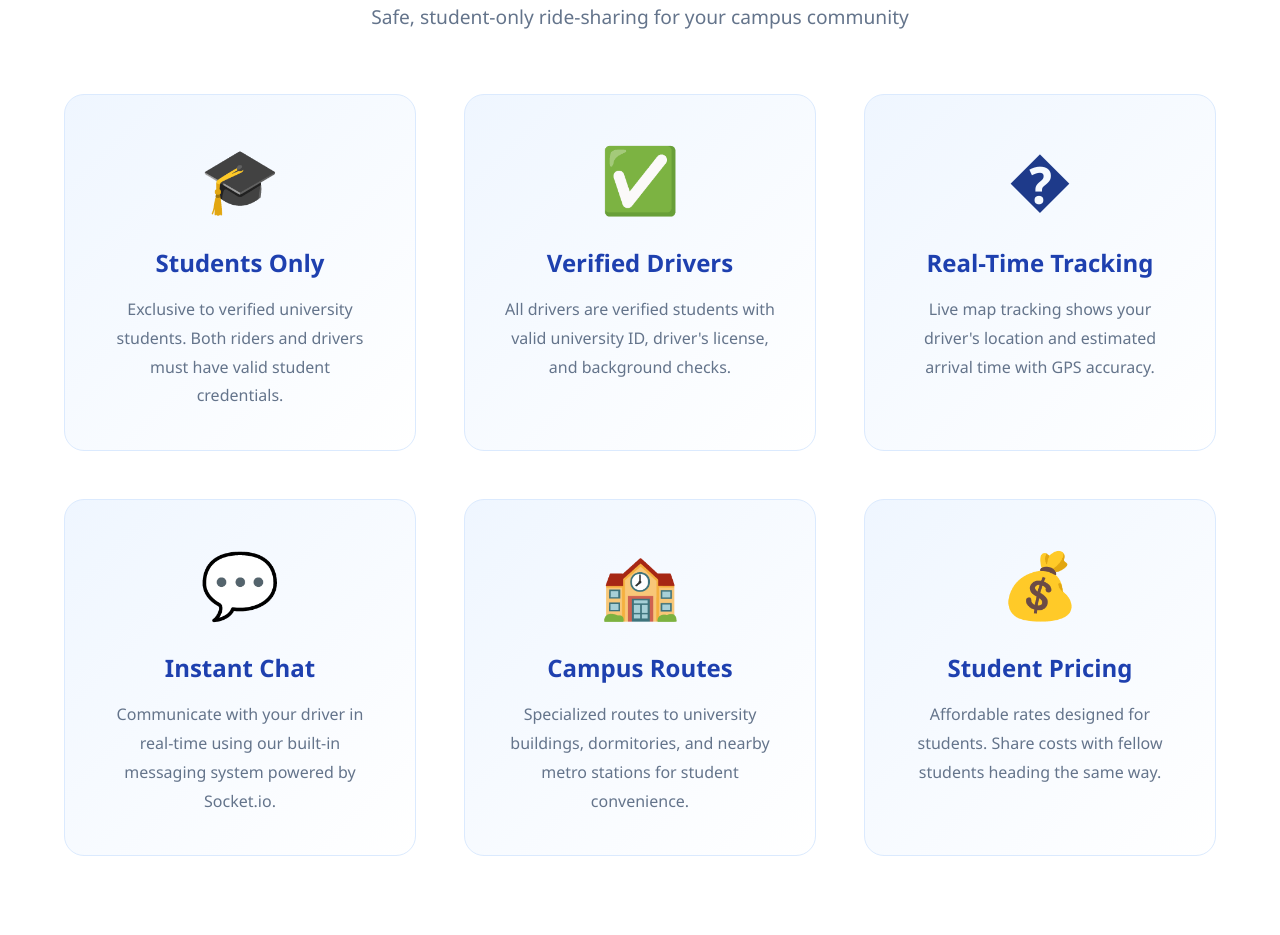
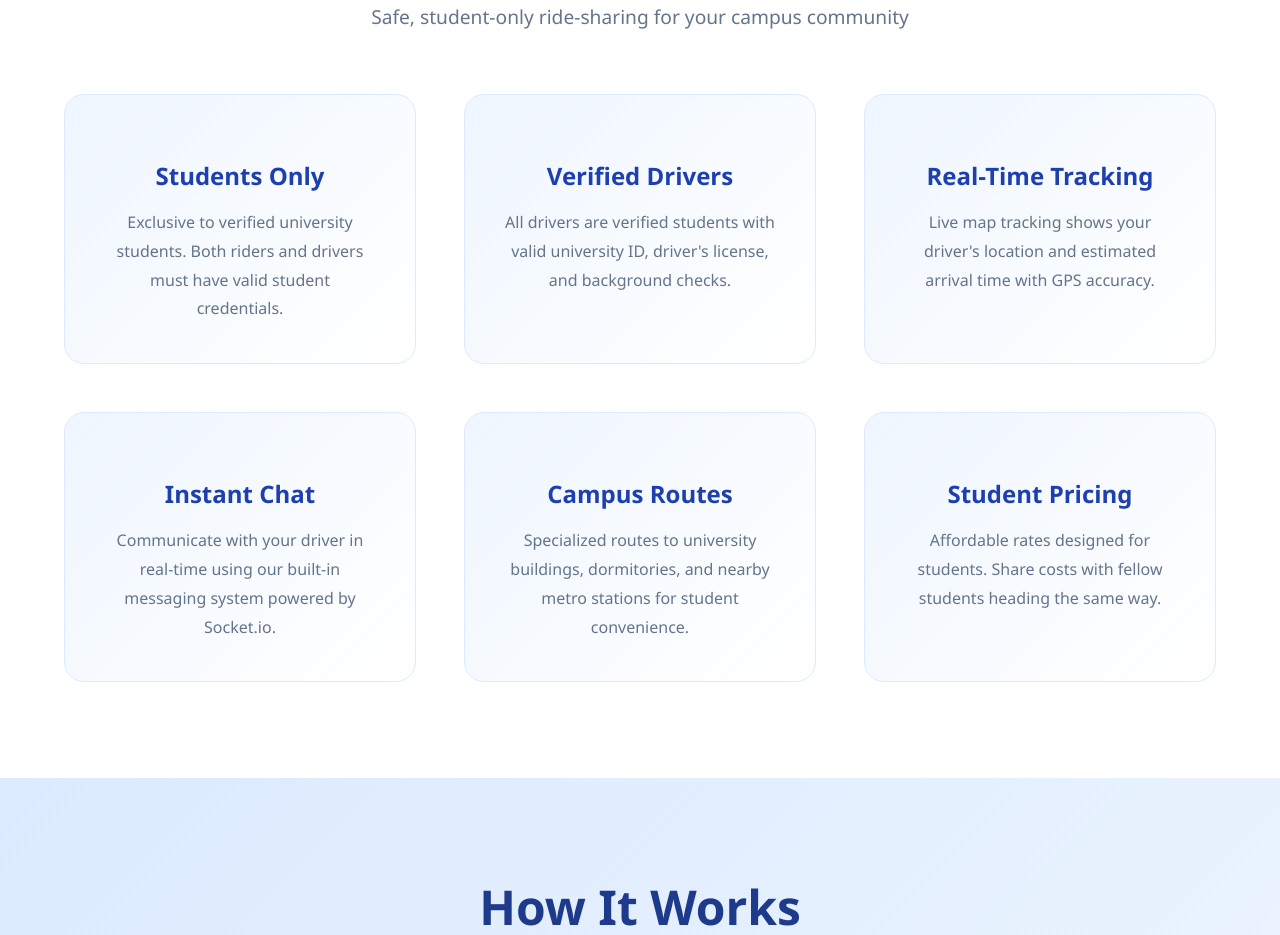
Before and after one commit to TheDanah/SE-Project, a website: page public/index.html in a window 1280 px wide. Shown: the part 1066-2001 px from the top of the page. Drawn offline with Linux system fonts and the light colour scheme.

Commit message:
update em
delete em

```diff
--- a/public/index.html
+++ b/public/index.html
@@ -492,32 +492,32 @@
         <p class="section-subtitle">Safe, student-only ride-sharing for your campus community</p>
         <div class="features-grid">
             <div class="feature-card">
-                <div class="feature-icon">🎓</div>
+                <div class="feature-icon"></div>
                 <h3>Students Only</h3>
                 <p>Exclusive to verified university students. Both riders and drivers must have valid student credentials.</p>
             </div>
             <div class="feature-card">
-                <div class="feature-icon">✅</div>
+                <div class="feature-icon"></div>
                 <h3>Verified Drivers</h3>
                 <p>All drivers are verified students with valid university ID, driver's license, and background checks.</p>
             </div>
             <div class="feature-card">
-                <div class="feature-icon">�️</div>
+                <div class="feature-icon"></div>
                 <h3>Real-Time Tracking</h3>
                 <p>Live map tracking shows your driver's location and estimated arrival time with GPS accuracy.</p>
             </div>
             <div class="feature-card">
-                <div class="feature-icon">💬</div>
+                <div class="feature-icon"></div>
                 <h3>Instant Chat</h3>
                 <p>Communicate with your driver in real-time using our built-in messaging system powered by Socket.io.</p>
             </div>
             <div class="feature-card">
-                <div class="feature-icon">🏫</div>
+                <div class="feature-icon"></div>
                 <h3>Campus Routes</h3>
                 <p>Specialized routes to university buildings, dormitories, and nearby metro stations for student convenience.</p>
             </div>
             <div class="feature-card">
-                <div class="feature-icon">💰</div>
+                <div class="feature-icon"></div>
                 <h3>Student Pricing</h3>
                 <p>Affordable rates designed for students. Share costs with fellow students heading the same way.</p>
             </div>
@@ -579,9 +579,10 @@
         <h2>Ready to Join Your Campus Community?</h2>
         <p>Connect with verified student drivers for safe rides to university and metro stations</p>
         <div class="hero-buttons" style="justify-content: center;">
-            <a href="login.html" class="primary-btn">🎓 Sign Up as Student</a>
-            <a href="login.html" class="primary-btn">🚗 Become a Driver</a>
+            <a href="login.html" class="primary-btn"> Sign Up as Student</a>
+            <a href="login.html" class="primary-btn"> Become a Driver</a>
         </div>
+
     </section> -->
 
     <!-- Footer -->
```
